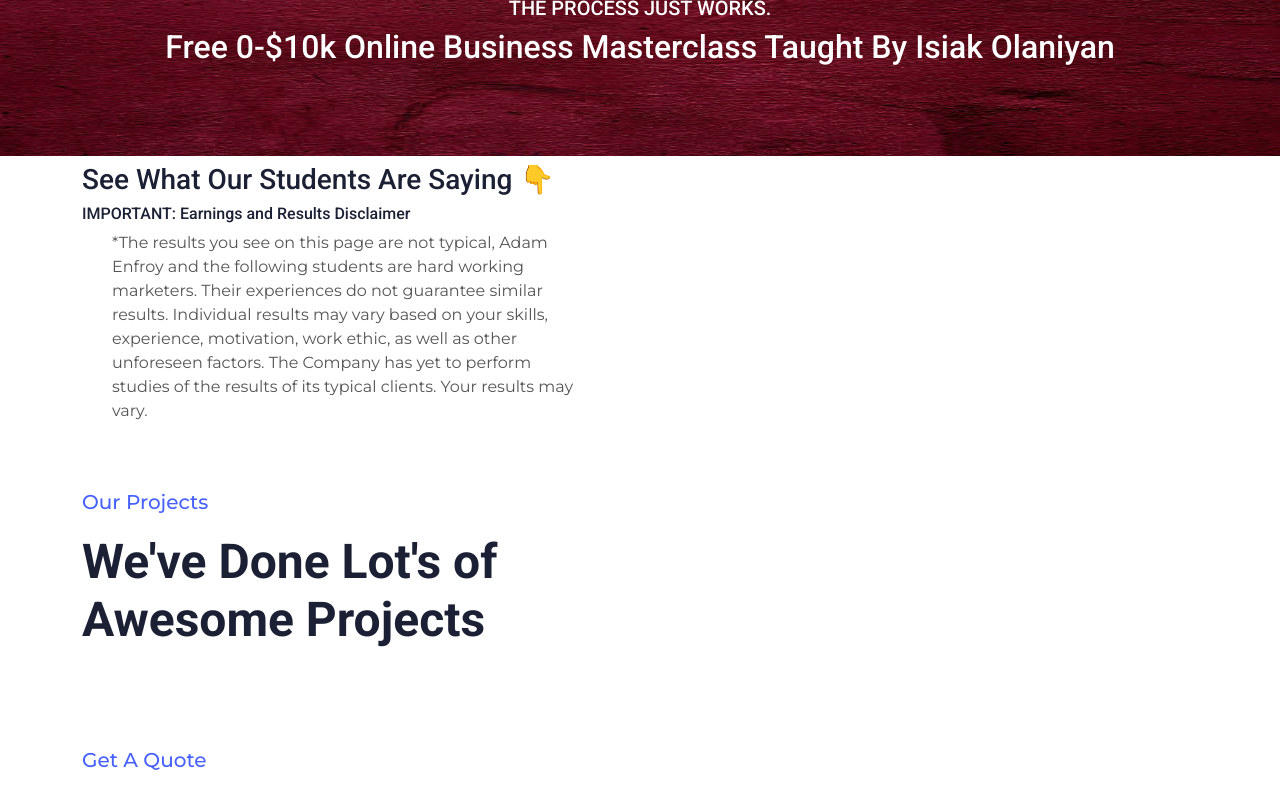
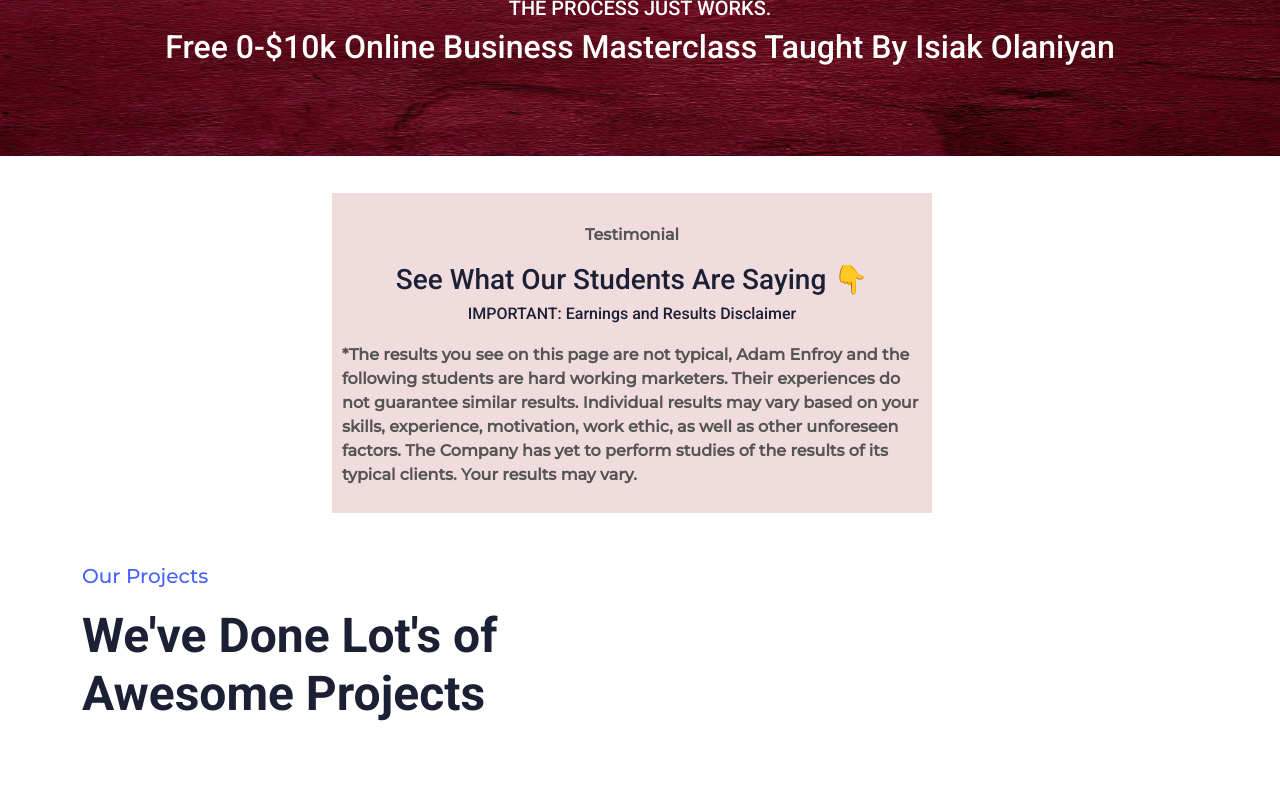
Before and after one commit to leewebstechnologies/isiakaolaniyan, a React (Create React App) app: page / in a window 1280 px wide. Shown: the part 2340-3138 px from the top of the page. Built offline with nearby package versions, Linux system fonts and the light colour scheme.

Commit message:
add testimonial

```diff
--- a/src/components/testimonial/Testimonial.jsx
+++ b/src/components/testimonial/Testimonial.jsx
@@ -11,9 +11,9 @@
             data-wow-delay="0.1s"
             style={{ maxWidth: "500px" }}
           >
-            <div className="testimonial">
+            <div className="wrapper">
               <p>Testimonial</p>
-              <h3 className="students">See What Our Students Are Saying 👇</h3>
+              <h3 >See What Our Students Are Saying 👇</h3>
               <h6>IMPORTANT: Earnings and Results Disclaimer</h6>
               <p>
                 *The results you see on this page are not typical, Adam Enfroy
--- a/src/components/testimonial/testimonial.css
+++ b/src/components/testimonial/testimonial.css
@@ -2,7 +2,6 @@
   display: flex;
   flex-direction: column;
   /* margin-left: 150px; */
-
 }
 
 .testimonial p {
@@ -13,13 +12,13 @@
   float: right;
 }
 .testimonial-item {
-    box-shadow: 0 0 45px rgba(0, 0, 0, .07);
-    transition: .5s;
+  box-shadow: 0 0 45px rgba(0, 0, 0, 0.07);
+  transition: 0.5s;
 }
 
 .owl-item .testimonial-item,
 .testimonial-item * {
-    transition: .5s;
+  transition: 0.5s;
 }
 
 .owl-item.center .testimonial-item,
@@ -29,7 +28,7 @@
 
 .owl-item.center .testimonial-item *,
 .testimonial-item:hover * {
-    color: #FFFFFF !important;
+  color: #ffffff !important;
 }
 
 .testimonial-item img {
@@ -55,15 +54,15 @@
   justify-content: center;
   color: var(--secondary);
   border-radius: 55px;
-    box-shadow: 0 0 45px rgba(0, 0, 0, .15);
+  box-shadow: 0 0 45px rgba(0, 0, 0, 0.15);
   font-size: 25px;
-    transition: .5s;
+  transition: 0.5s;
 }
 
 .testimonial-carousel .owl-nav .owl-prev:hover,
 .testimonial-carousel .owl-nav .owl-next:hover {
   background: var(--primary);
-    color: #FFFFFF;
+  color: #ffffff;
 }
 
 @media (max-width: 768px) {
@@ -82,3 +81,24 @@
     font-size: 20px;
   }
 }
+
+.wrapper {
+  background:  #f0dbdd;
+  margin: 70px 0 0 250px;
+  padding: 10px;
+  width: 600px;
+}
+
+.wrapper p {
+  font-weight: bold;
+  margin-top: 20px;
+  display: flex;
+  align-items: center;
+  justify-content: center;
+}
+.wrapper h3,
+h6 {
+  display: flex;
+  align-items: center;
+  justify-content: center;
+}
```
Lines whose indentation alone changed are shown as unchanged.
